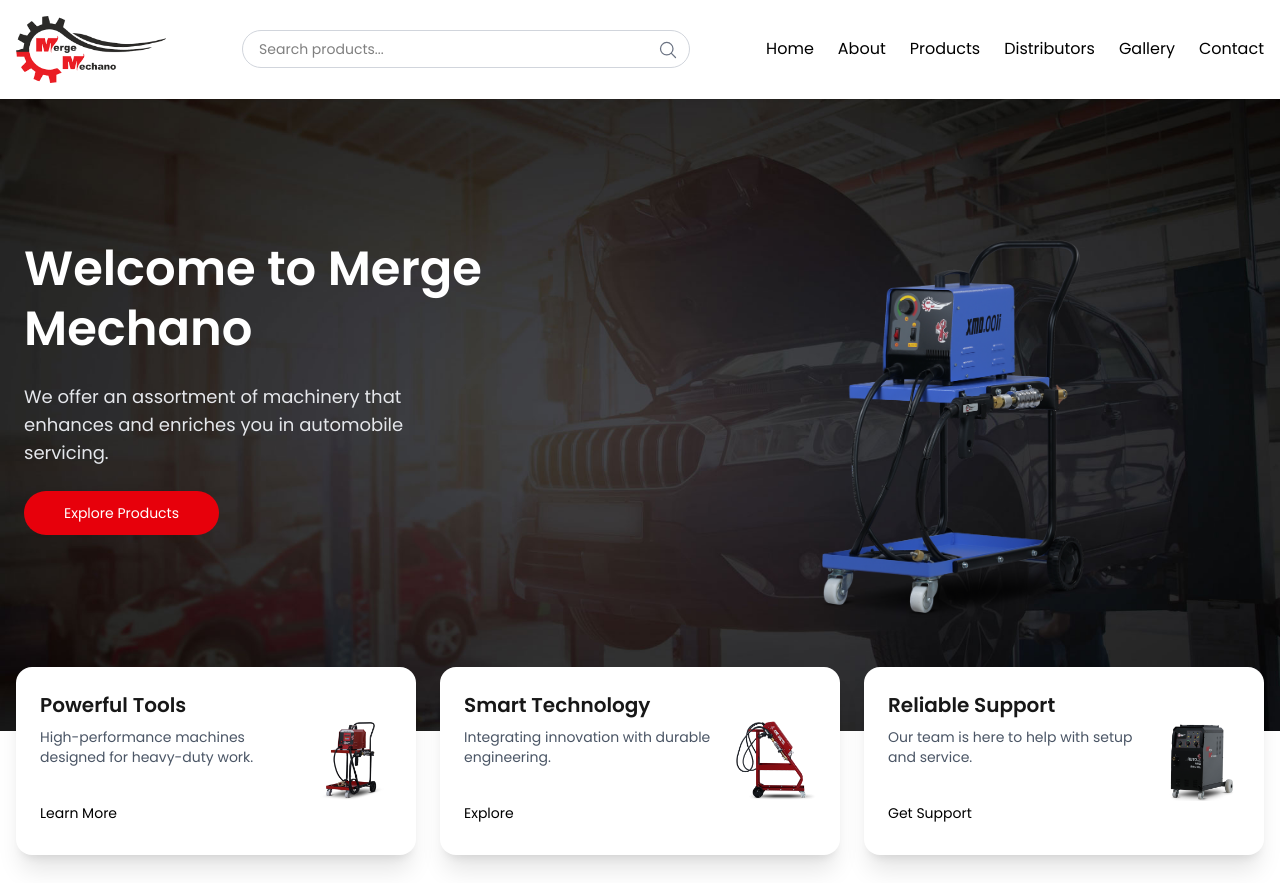
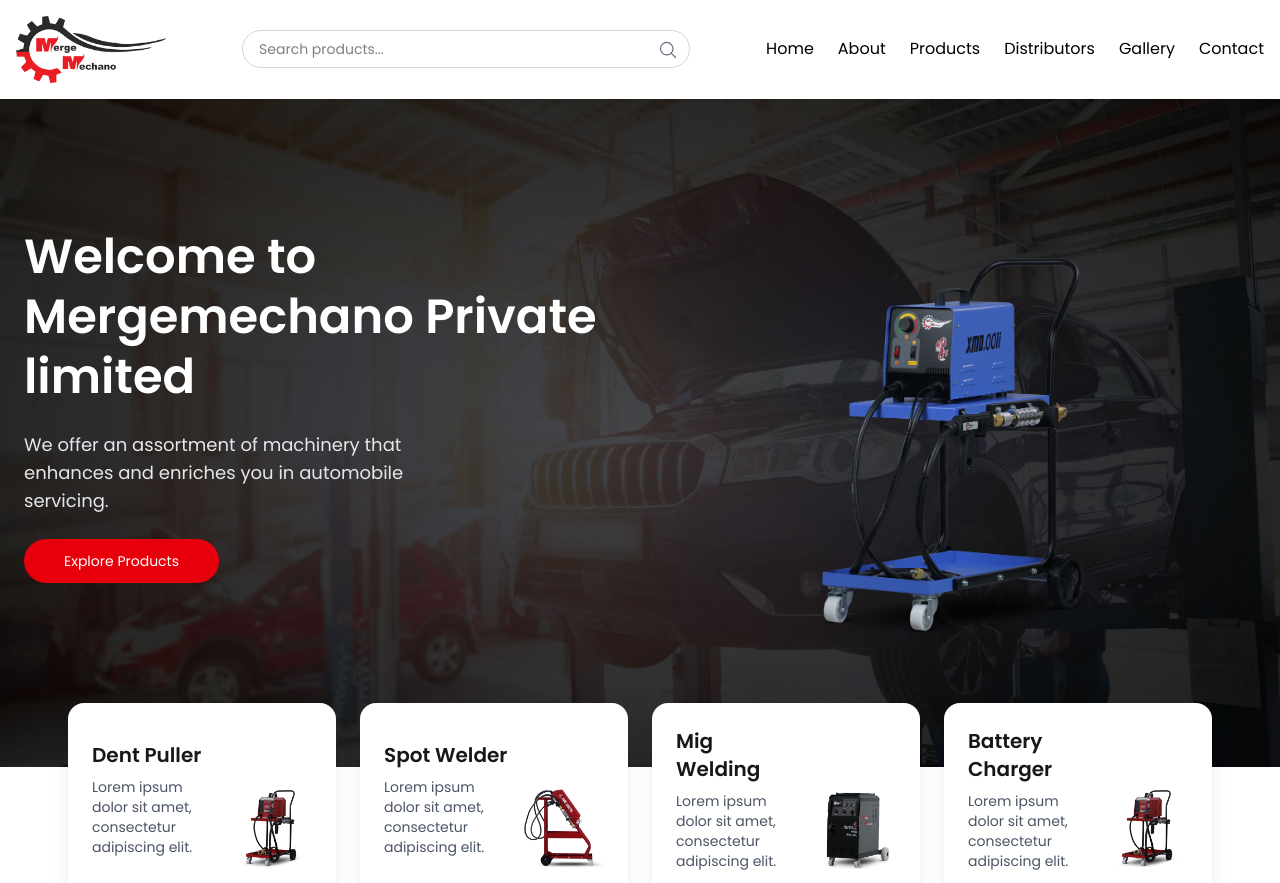
Before and after one commit to SaifuMak/mergemechano, a Next.js app: page / in a window 1280 px wide. Shown: the top 883 px of the page. Built offline with nearby package versions, Linux system fonts and the light colour scheme.

Commit message:
Added four category boxes under banner

```diff
--- a/src/app/page.js
+++ b/src/app/page.js
@@ -5,12 +5,14 @@ import CategoriesSection from '@/components/Home/CategoriesSection'
 import ProductsSection from '@/components/Home/ProductsSection'
 import WhyChooseUsSection from '@/components/Home/WhyChooseUsSection'
 import DistributorSection from '@/components/Home/DistributorSection'
+import ProductCategories from '@/components/Home/ProductCategories'
 
 export default function Home() {
   return (
     <div>
       <HeroSection />
-       <FeatureCapsules />
+       {/* <FeatureCapsules /> */}
+       <ProductCategories/>
        <AboutSection />
        <CategoriesSection />
        <WhyChooseUsSection />
--- a/src/components/Home/HeroSection.js
+++ b/src/components/Home/HeroSection.js
@@ -21,17 +21,17 @@ export default function HeroSection() {
 
   return (
     <section
-  className="w-full h-2/3 pt-16 pb-10 bg-cover bg-center"
-  style={{
-    backgroundImage: "url('/images/home-bg3.jpg')", // path from public folder
-  }}
->
+      className="w-full h-2/3 pt-16 pb-10 bg-cover bg-center"
+      style={{
+        backgroundImage: "url('/images/home-bg3.jpg')", // path from public folder
+      }}
+    >
       <div className="max-w-7xl mx-auto flex flex-col md:flex-row items-center px-6 py-16 gap-10">
 
         {/* Left Content */}
         <div className="w-full md:w-1/2 text-white text-center md:text-left">
           <h1 className="text-4xl md:text-5xl font-bold mb-6 leading-tight">
-            Welcome to Merge Mechano
+            Welcome to Mergemechano Private limited
           </h1>
           <p className="text-lg mb-6 text-gray-200 max-w-md font-normal">
             We offer an assortment of machinery that enhances and enriches you in automobile servicing.
@@ -44,7 +44,7 @@ export default function HeroSection() {
         </div>
 
         {/* Right Image */}
-          <div className="w-full md:w-1/2 relative h-[300px] md:h-[400px]">
+        <div className="w-full md:w-1/2  relative h-[300px] md:h-[400px]">
           <Image
             src="/images/machine-1.png" // your uploaded machine image path
             alt="Machine"
--- /dev/null
+++ b/src/components/Home/ProductCategories.jsx
@@ -0,0 +1,67 @@
+import Image from 'next/image'
+
+export default function ProductCategories() {
+    const categories = [
+        {
+            title: 'Dent Puller',
+            description: 'Lorem ipsum dolor sit amet, consectetur adipiscing elit.',
+            buttonText: 'Explore more',
+            image: '/images/feature-1.png',
+        },
+        {
+            title: 'Spot Welder',
+            description: 'Lorem ipsum dolor sit amet, consectetur adipiscing elit.',
+            buttonText: 'Explore more',
+            image: '/images/feature-2.png',
+        },
+        {
+            title: 'Mig Welding',
+            description: 'Lorem ipsum dolor sit amet, consectetur adipiscing elit.',
+            buttonText: 'Explore more',
+            image: '/images/feature-3.png',
+        },
+        {
+            title: 'Battery Charger',
+            description: 'Lorem ipsum dolor sit amet, consectetur adipiscing elit.',
+            buttonText: 'Explore more',
+            image: '/images/feature-1.png',
+        },
+    ];
+
+
+    return (
+        <section className="-mt-16 pb-10 px-4 relative z-10">
+            <div className=" w-11/12 2xl:w-10/12 mx-auto grid grid-cols-1 md:grid-cols-2 xl:grid-cols-4 gap-6">
+
+                {categories.map((category, index) => (
+                    <div
+                        key={index}
+                        // className="bg-white rounded-2xl shadow-xl flex items-center justify-between p-6 h-full hover:shadow-2xl transition transform hover:-translate-y-1"
+                        className="bg-white rounded-2xl shadow-xl flex items-center transition-all duration-500 ease-in-out justify-between p-6 h-full hover:shadow-2xl "
+
+                    >
+                        {/* Left Side: Text */}
+                        <div className="flex-1 pr-4">
+                            <h3 className="text-xl font-semibold mb-2">{category.title}</h3>
+                            <p className="text-gray-600 mb-4 text-sm">{category.description}</p>
+                            <button className="mt-3 text-white text-nowrap bg-black px-4 py-1.5 cursor-pointer rounded-full text-sm">
+                                {category.buttonText}
+                            </button>
+                        </div>
+
+                        {/* Right Side: Image */}
+                        <div className="w-20 h-20 flex-shrink-0">
+                            <Image
+                                src={category.image}
+                                alt={category.title}
+                                width={80}
+                                height={80}
+                                className="object-contain"
+                            />
+                        </div>
+                    </div>
+                ))}
+            </div>
+        </section>
+    )
+}
--- a/src/components/product/ProductGallery.js
+++ b/src/components/product/ProductGallery.js
@@ -17,7 +17,7 @@ export default function ProductGallery({ images = [] }) {
   return (
     <div>
       {/* Main Image */}
-      <div className="w-full overflow-hidden rounded-xl border border-gray-300 mb-4 group">
+      <div className="w-full  overflow-hidden rounded-xl border border-gray-300 mb-4 group">
         <Image
           src={selectedImage}
           alt="Product"
```
Also changed, not shown: src/components/product/ProductDetails.js (indentation only).
